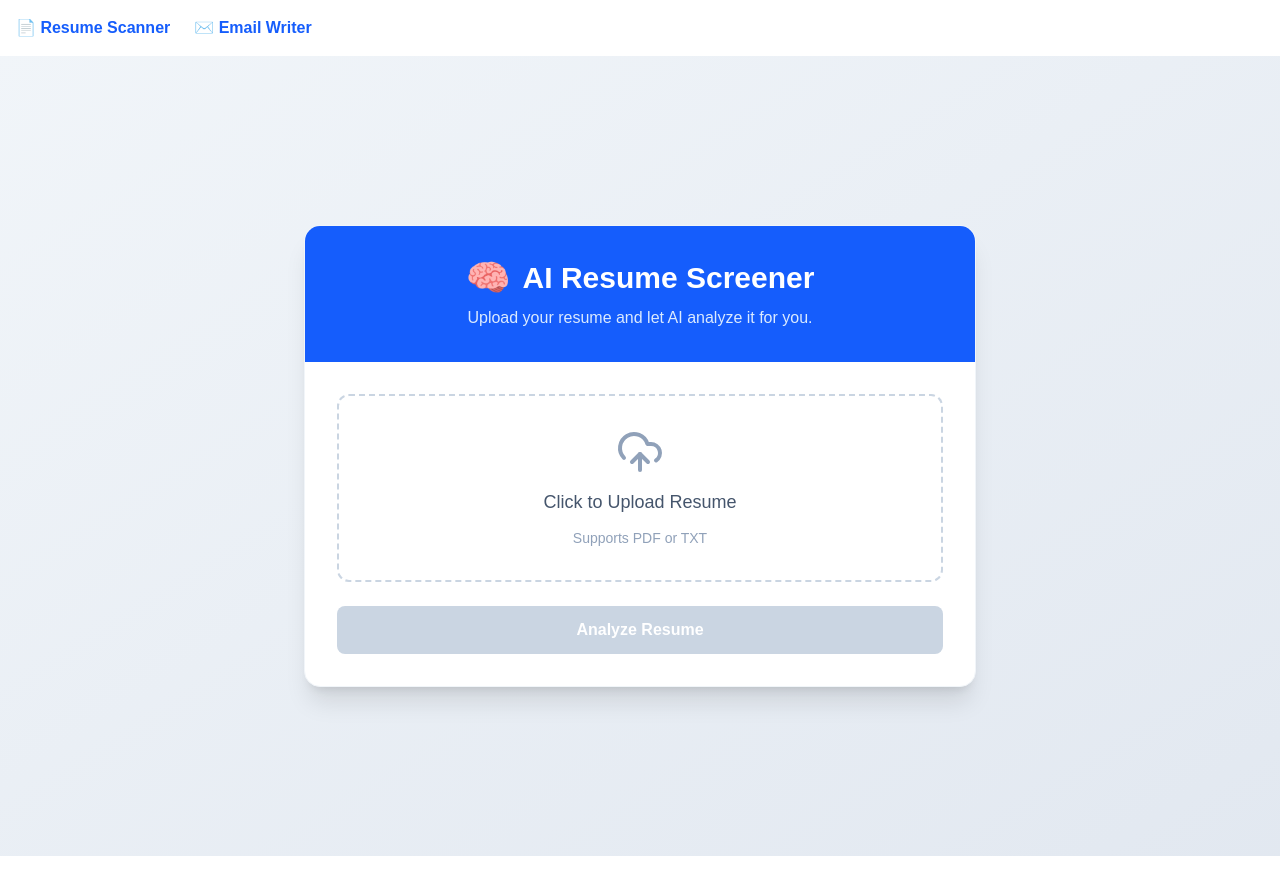
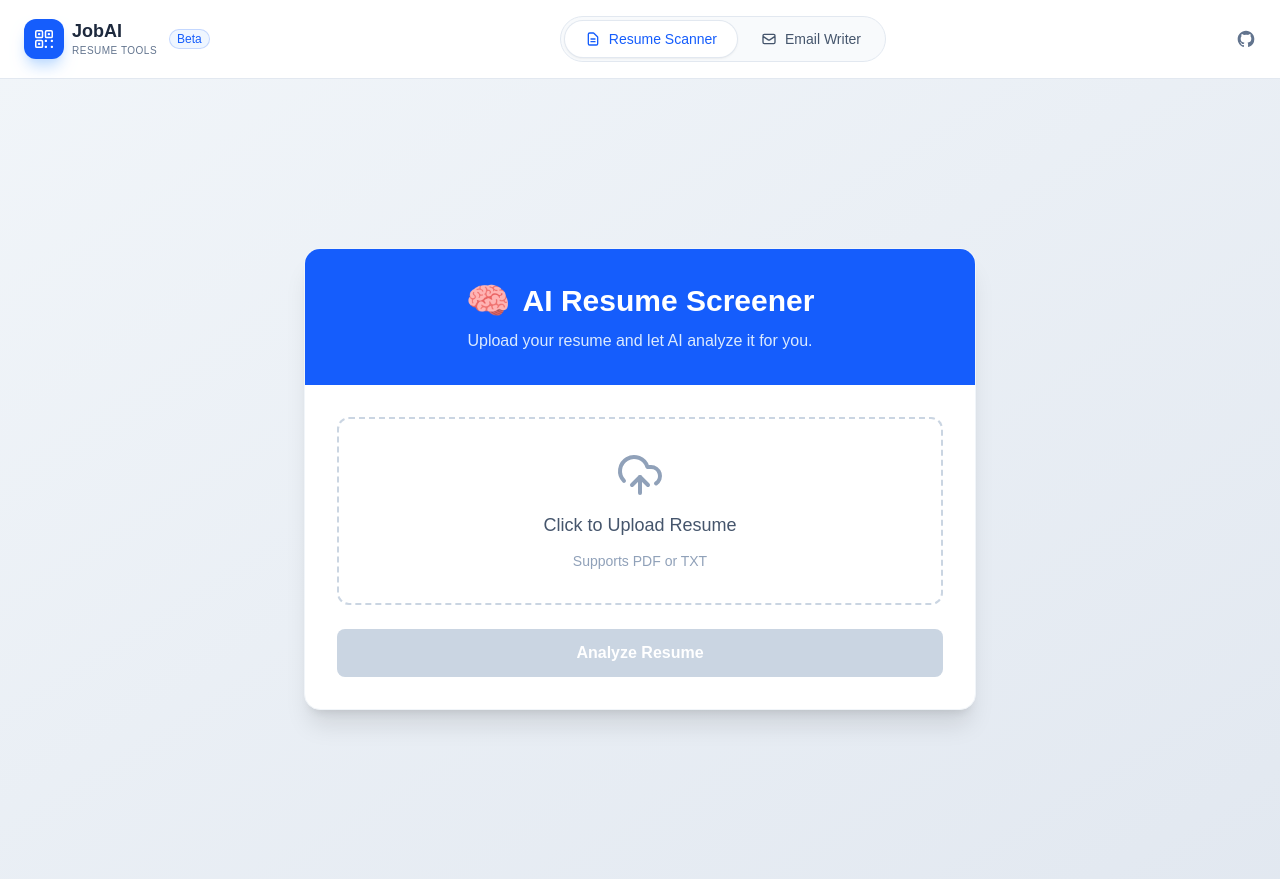
Before and after one commit to prateekmtri/Resume-checker, a Next.js app in the folder frontend/: page / in a window 1280 px wide. Before the commit the page ends 856 px from the top, so only its background shows below. Built offline with nearby package versions, Linux system fonts and the light colour scheme.

Commit message:
update frontend

```diff
--- a/frontend/app/components/Navbar.js
+++ b/frontend/app/components/Navbar.js
@@ -1,15 +1,74 @@
+"use client";
+
 import Link from 'next/link';
+import { usePathname } from 'next/navigation';
 
 export default function Navbar() {
+  const pathname = usePathname();
+
   return (
-    <nav className="bg-white shadow-md">
-      <div className="max-w-7xl mx-auto px-4 py-4 flex gap-6">
-        <Link href="/" className="text-blue-600 font-semibold hover:text-blue-800">
-          📄 Resume Scanner
-        </Link>
-        <Link href="/email-writer" className="text-blue-600 font-semibold hover:text-blue-800">
-          ✉️ Email Writer
-        </Link>
+    <nav className="sticky top-0 z-50 w-full border-b border-slate-200 bg-white/90 backdrop-blur-lg">
+      <div className="mx-auto flex max-w-7xl items-center justify-between px-6 py-4">
+
+        {/* --- LEFT: BRAND LOGO --- */}
+        <div className="flex items-center gap-3">
+          <Link href="/" className="flex items-center gap-2 group">
+            <div className="flex h-10 w-10 items-center justify-center rounded-xl bg-blue-600 text-white shadow-blue-200 shadow-lg transition group-hover:bg-blue-700">
+              <svg xmlns="http://www.w3.org/2000/svg" fill="none" viewBox="0 0 24 24" strokeWidth={1.5} stroke="currentColor" className="w-6 h-6">
+                <path strokeLinecap="round" strokeLinejoin="round" d="M3.75 4.875c0-.621.504-1.125 1.125-1.125h4.5c.621 0 1.125.504 1.125 1.125v4.5c0 .621-.504 1.125-1.125 1.125h-4.5A1.125 1.125 0 013.75 9.375v-4.5zM3.75 14.625c0-.621.504-1.125 1.125-1.125h4.5c.621 0 1.125.504 1.125 1.125v4.5c0 .621-.504 1.125-1.125 1.125h-4.5a1.125 1.125 0 01-1.125-1.125v-4.5zM13.5 4.875c0-.621.504-1.125 1.125-1.125h4.5c.621 0 1.125.504 1.125 1.125v4.5c0 .621-.504 1.125-1.125 1.125h-4.5A1.125 1.125 0 0113.5 9.375v-4.5z" />
+                <path strokeLinecap="round" strokeLinejoin="round" d="M6.75 6.75h.75v.75h-.75v-.75zM6.75 16.5h.75v.75h-.75v-.75zM16.5 6.75h.75v.75h-.75v-.75zM13.5 13.5h.75v.75h-.75v-.75zM13.5 19.5h.75v.75h-.75v-.75zM19.5 13.5h.75v.75h-.75v-.75zM19.5 19.5h.75v.75h-.75v-.75z" />
+              </svg>
+            </div>
+            <div className="flex flex-col">
+              <span className="text-lg font-bold text-slate-800 leading-tight">JobAI</span>
+              <span className="text-[10px] font-medium text-slate-500 tracking-wider uppercase">Resume Tools</span>
+            </div>
+          </Link>
+
+          {/* Optional Beta Badge */}
+          <span className="rounded-full bg-blue-50 px-2 py-0.5 text-xs font-medium text-blue-600 ring-1 ring-inset ring-blue-600/20">
+            Beta
+          </span>
+        </div>
+
+        {/* --- CENTER/RIGHT: NAVIGATION --- */}
+        <div className="flex items-center gap-1 bg-slate-100/50 p-1 rounded-full border border-slate-200">
+          <Link
+            href="/"
+            className={`flex items-center gap-2 px-5 py-2 rounded-full text-sm font-medium transition-all duration-200 ${
+              pathname === '/'
+                ? 'bg-white text-blue-600 shadow-sm ring-1 ring-slate-200'
+                : 'text-slate-600 hover:text-slate-900 hover:bg-slate-200/50'
+            }`}
+          >
+            <svg className="w-4 h-4" fill="none" stroke="currentColor" viewBox="0 0 24 24"><path strokeLinecap="round" strokeLinejoin="round" strokeWidth="2" d="M9 12h6m-6 4h6m2 5H7a2 2 0 01-2-2V5a2 2 0 012-2h5.586a1 1 0 01.707.293l5.414 5.414a1 1 0 01.293.707V19a2 2 0 01-2 2z"></path></svg>
+            Resume Scanner
+          </Link>
+
+          <Link
+            href="/email-writer"
+            className={`flex items-center gap-2 px-5 py-2 rounded-full text-sm font-medium transition-all duration-200 ${
+              pathname === '/email-writer'
+                ? 'bg-white text-blue-600 shadow-sm ring-1 ring-slate-200'
+                : 'text-slate-600 hover:text-slate-900 hover:bg-slate-200/50'
+            }`}
+          >
+            <svg className="w-4 h-4" fill="none" stroke="currentColor" viewBox="0 0 24 24"><path strokeLinecap="round" strokeLinejoin="round" strokeWidth="2" d="M3 8l7.89 5.26a2 2 0 002.22 0L21 8M5 19h14a2 2 0 002-2V7a2 2 0 00-2-2H5a2 2 0 00-2 2v10a2 2 0 002 2z"></path></svg>
+            Email Writer
+          </Link>
+        </div>
+
+        {/* --- RIGHT: ACTIONS (Optional) --- */}
+        <div className="hidden md:flex items-center gap-4">
+           {/* GitHub or Profile Icon Placeholder */}
+           <a href="#" className="text-slate-500 hover:text-slate-800 transition">
+             <span className="sr-only">GitHub</span>
+             <svg className="h-5 w-5" fill="currentColor" viewBox="0 0 24 24" aria-hidden="true">
+               <path fillRule="evenodd" d="M12 2C6.477 2 2 6.484 2 12.017c0 4.425 2.865 8.18 6.839 9.504.5.092.682-.217.682-.483 0-.237-.008-.868-.013-1.703-2.782.605-3.369-1.343-3.369-1.343-.454-1.158-1.11-1.466-1.11-1.466-.908-.62.069-.608.069-.608 1.003.07 1.531 1.032 1.531 1.032.892 1.53 2.341 1.088 2.91.832.092-.647.35-1.088.636-1.338-2.22-.253-4.555-1.113-4.555-4.951 0-1.093.39-1.988 1.029-2.688-.103-.253-.446-1.272.098-2.65 0 0 .84-.27 2.75 1.026A9.564 9.564 0 0112 6.844c.85.004 1.705.115 2.504.337 1.909-1.296 2.747-1.027 2.747-1.027.546 1.379.202 2.398.1 2.651.64.7 1.028 1.595 1.028 2.688 0 3.848-2.339 4.695-4.566 4.943.359.309.678.92.678 1.855 0 1.338-.012 2.419-.012 2.747 0 .268.18.58.688.482A10.019 10.019 0 0022 12.017C22 6.484 17.522 2 12 2z" clipRule="evenodd" />
+             </svg>
+           </a>
+        </div>
+
       </div>
     </nav>
   );
```
